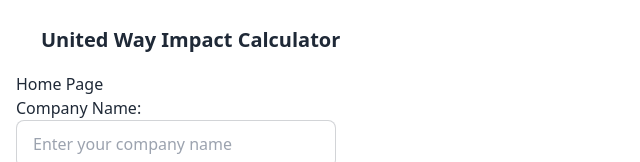
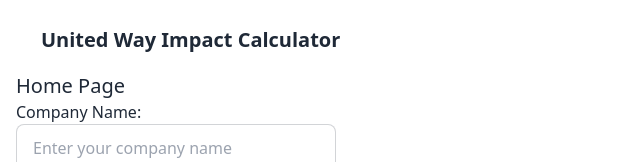
Before and after one commit to rice-apps/united-way, a React (Vite) app: page / in a window 1280 px wide. Shown: the top 162 px of the page, without its empty margins (0-640 px from the left). Built offline with nearby package versions, Linux system fonts and the light colour scheme.

Commit message:
successful form submission and map creation routing

```diff
--- a/src/pages/Home/Home.tsx
+++ b/src/pages/Home/Home.tsx
@@ -29,6 +29,7 @@
 
   const handleInputChange = (event: React.ChangeEvent<HTMLInputElement>) => {
     const { name, value } = event.target;
+    console.log(name, value)
     setFormData({
       ...formData,
       [name]: value,
@@ -37,8 +38,7 @@
     // setInputText(newText);
 
     // Call the function that returns the output
-    const processed = multiplyValues(proportionsMap, +formData.donationAmt, formData.companyName); //+newText converts string to number
-    setOutputMap(processed);
+
   };
 
   // const handleCompanyChange = (event: React.ChangeEvent<HTMLInputElement>) => {
@@ -50,6 +50,8 @@
   const handleFormSubmit = (e: { preventDefault: () => void; }) => {
     e.preventDefault();
     // Serialize the number value into a JSON string
+    const processed = multiplyValues(proportionsMap, +formData.donationAmt, formData.companyName); //+newText converts string to number
+    setOutputMap(processed);
 
     const jsonData = JSON.stringify(outputMap);
 
@@ -70,6 +72,7 @@
     }
     resultHashMap["dollarsRaised"]= multiplier
     resultHashMap["companyName"] = companyName
+    console.log(resultHashMap)
     return resultHashMap;
   };
 
@@ -85,25 +88,25 @@
 
   return (
     <div>
-      <a className=" normal-case text-m">Home Page</a>
+      <a className=" normal-case text-xl">Home Page</a>
       <div className="form-control w-full max-w-xs">
         <form onSubmit={handleFormSubmit}>
           <label htmlFor="Company Name">Company Name:</label>
             <input
               type="text"
               id = "companyname"
-              name = "companyname"
+              name = "companyName"
               value={formData.companyName}
               onChange={handleInputChange}
               placeholder="Enter your company name"
               className="input input-bordered w-full max-w-xs"
-              required
+              //required
             />
           <label htmlFor="Donation Amount">Donation Amount:</label>
             <input
               type="text"
               id = "donationamt"
-              name = "donationamt"
+              name = "donationAmt"
               value={formData.donationAmt}
               onKeyPress={handleKeyPress}
               onChange={handleInputChange}
@@ -111,7 +114,7 @@
               className="input input-bordered w-full max-w-xs"
               required
             />
-
+          <div></div>
           <button className="btn btn-outline">Calculate Impact</button>
         </form>
 
```
